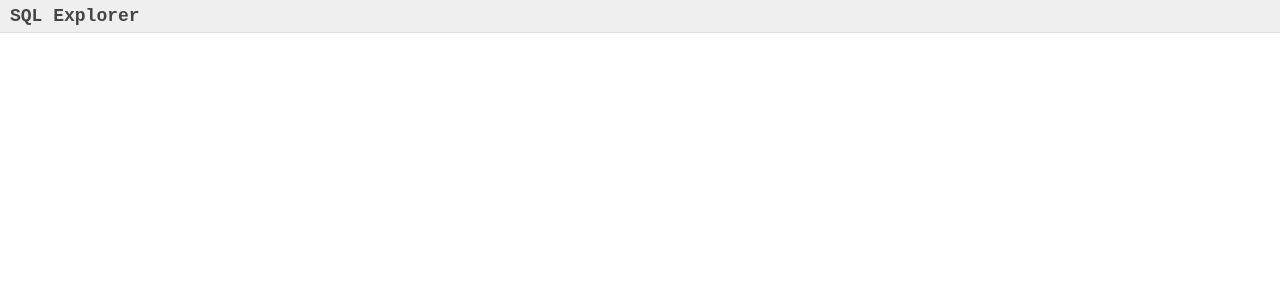
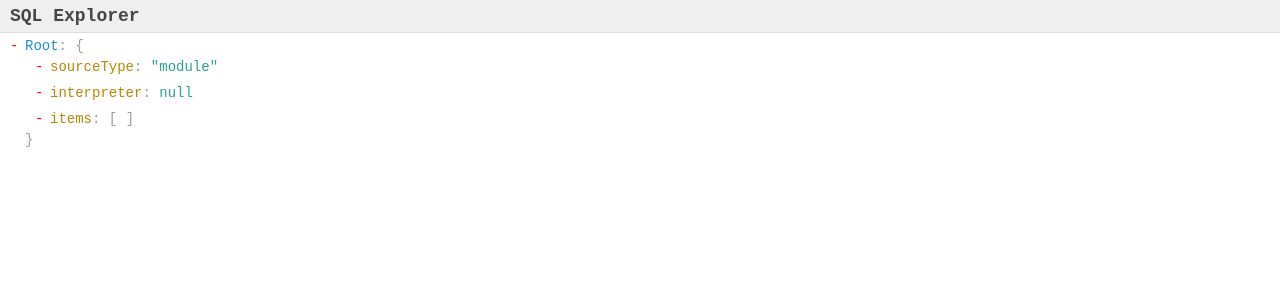
Before and after one commit to nene/sql-explorer, a React (Create React App) app: page / in a window 1280 px wide. Shown: the top 300 px of the page. Built offline with nearby package versions, Linux system fonts and the light colour scheme.

Commit message:
Basic layout of tree structure

```diff
--- a/src/App.tsx
+++ b/src/App.tsx
@@ -1,5 +1,6 @@
 import React from "react";
 import styled from "styled-components";
+import { Tree } from "./Tree";
 
 const Title = styled.h1`
   font-size: 18px;
@@ -18,8 +19,11 @@ const TitleBar = styled.div`
 
 export function App() {
   return (
-    <TitleBar>
-      <Title>SQL Explorer</Title>
-    </TitleBar>
+    <div>
+      <TitleBar>
+        <Title>SQL Explorer</Title>
+      </TitleBar>
+      <Tree></Tree>
+    </div>
   );
 }
--- /dev/null
+++ b/src/Tree.tsx
@@ -0,0 +1,69 @@
+import React from "react";
+import styled from "styled-components";
+
+const NodeList = styled.ul`
+  font-size: 14px;
+  font-family: monospace;
+  margin: 0;
+  padding-left: 20px;
+`;
+
+const TreeNode = styled.li`
+  margin: 0;
+  list-style: none;
+  padding: 5px;
+  position: relative;
+  &::before {
+    content: "-";
+    color: red;
+    position: absolute;
+    left: -10px;
+  }
+`;
+
+const NodeName = styled.span`
+  color: #268bd2;
+`;
+const PropertyName = styled.span`
+  color: #b58900;
+`;
+const Value = styled.span`
+  color: #2aa198;
+`;
+
+const GraySpan = styled.span`
+  color: #93a1a1;
+`;
+const GrayDiv = styled.div`
+  color: #93a1a1;
+`;
+
+export function Tree() {
+  return (
+    <NodeList>
+      <TreeNode>
+        <NodeName>Root</NodeName>
+        <GraySpan>{": "}</GraySpan>
+        <GraySpan>{" {"}</GraySpan>
+        <NodeList>
+          <TreeNode>
+            <PropertyName>sourceType</PropertyName>
+            <GraySpan>{": "}</GraySpan>
+            <Value>"module"</Value>
+          </TreeNode>
+          <TreeNode>
+            <PropertyName>interpreter</PropertyName>
+            <GraySpan>{": "}</GraySpan>
+            <Value>null</Value>
+          </TreeNode>
+          <TreeNode>
+            <PropertyName>items</PropertyName>
+            <GraySpan>{": "}</GraySpan>
+            <GraySpan>{" [ ]"}</GraySpan>
+          </TreeNode>
+        </NodeList>
+        <GrayDiv>{"}"}</GrayDiv>
+      </TreeNode>
+    </NodeList>
+  );
+}
```
